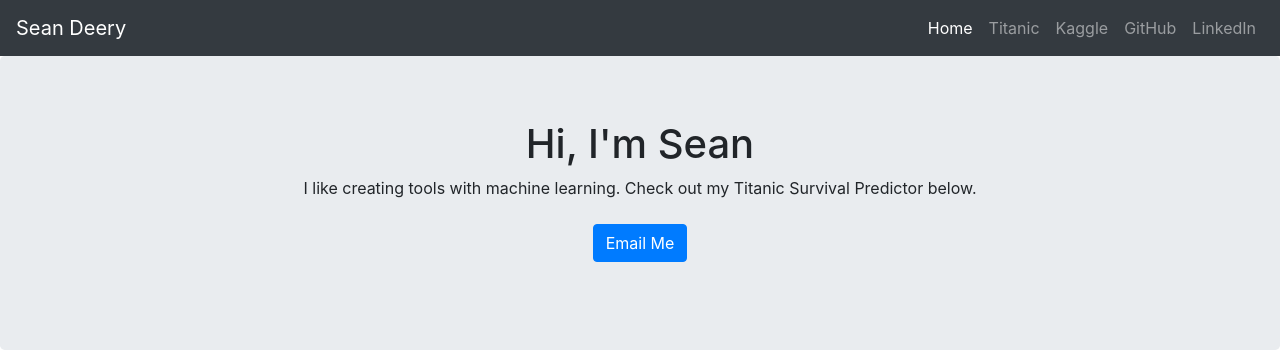
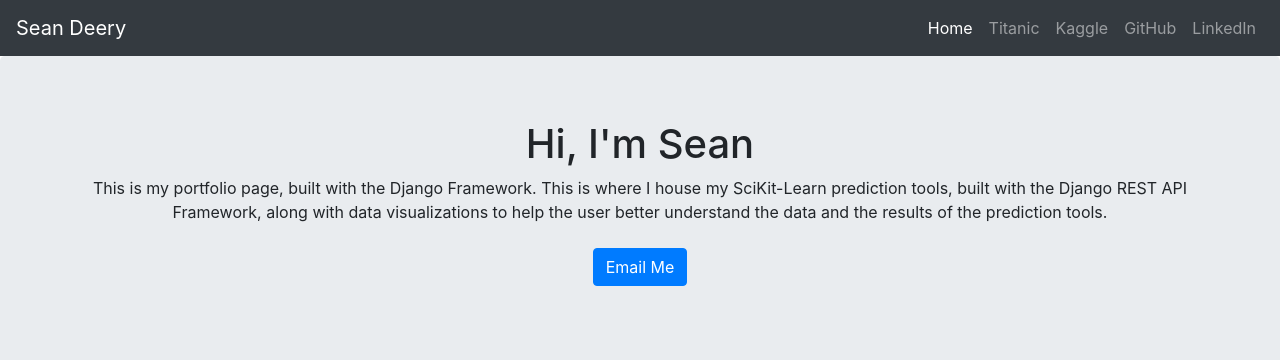
Before and after one commit to sdeery14/portfolio-project, a Django app: page / in a window 1280 px wide. Shown: the top 360 px of the page. Run offline with Django 3.2, Linux system fonts and the light colour scheme; some libraries are stand-ins or nearby versions.

Commit message:
added better summary

```diff
--- a/templates/home.html
+++ b/templates/home.html
@@ -55,7 +55,7 @@
       <section class="jumbotron text-center">
         <div class="container">
           <h1>Hi, I'm Sean</h1>
-          <p>I like creating tools with machine learning. Check out my Titanic Survival Predictor below.</p>
+          <p>This is my portfolio page, built with the Django Framework. This is where I house my SciKit-Learn prediction tools, built with the Django REST API Framework, along with data visualizations to help the user better understand the data and the results of the prediction tools.</p>
           <p>
             <a href="mailto:sdeery14@gmail.com" class="btn btn-primary my-2">Email Me</a>
           </p>
```
